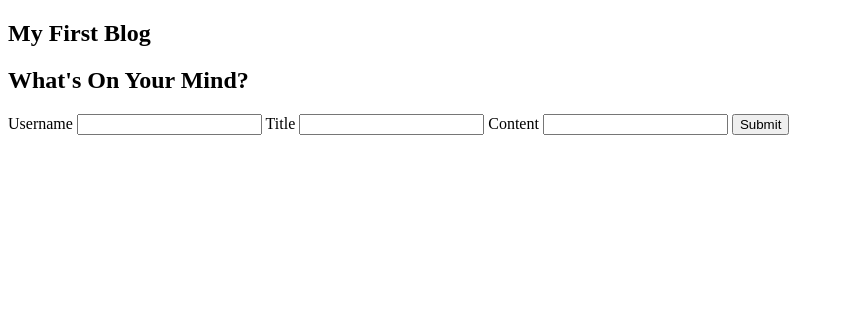
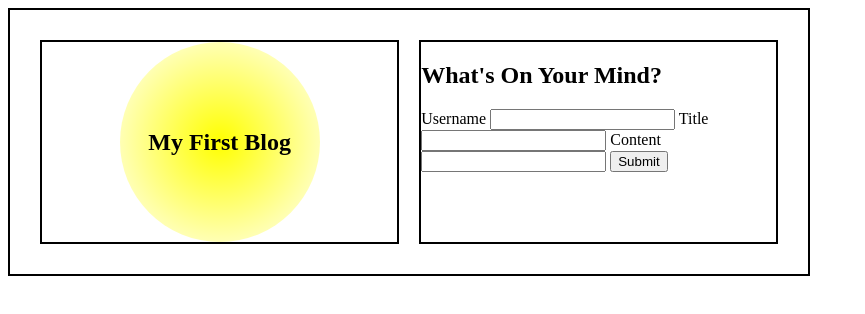
Before and after one commit to ebaby-ak/personal-blog, a plain HTML site: page index.html in a window 1280 px wide. Shown: the whole page, without its empty margins (0-865 px from the left). Drawn offline with Linux system fonts and the light colour scheme; files that its build step writes are made by us from their sources.

Commit message:
added css styling to main blog page

```diff
--- a/assets/css/style.css
+++ b/assets/css/style.css
@@ -0,0 +1,39 @@
+body {
+    justify-content: center;
+}
+
+header {
+    display: flex;
+    width: 60%;
+    border: 2px solid black;
+    padding: 20px;
+}
+
+.left {
+    flex:1;
+    display: flex;
+    justify-content: center;
+    border: 2px solid black;
+    margin: 10px;
+}
+
+.right {
+    flex: 1;
+    display: -ms-inline-flexbox;
+    justify-content: center;
+    flex-direction: column;
+    border: 2px solid black;
+    align-items: center;
+    margin: 10px;
+    text-align: left;
+}
+
+.circle {
+    width: 200px;
+    height: 200px;
+    background: radial-gradient(circle, yellow, white);
+    border-radius: 50%;
+    display: flex;
+    justify-content: center;
+    align-items: center;
+}
--- a/index.html
+++ b/index.html
@@ -4,7 +4,7 @@
     <meta charset="UTF-8">
     <meta name="viewport" content="width=device-width, initial-scale=1.0">
     <title>Personal Blog</title>
-    <link rel="stylesheet" href="style.css">
+    <link rel="stylesheet" href="./assets/css/style.css">
 </head>
 <body>
         <header>
```
